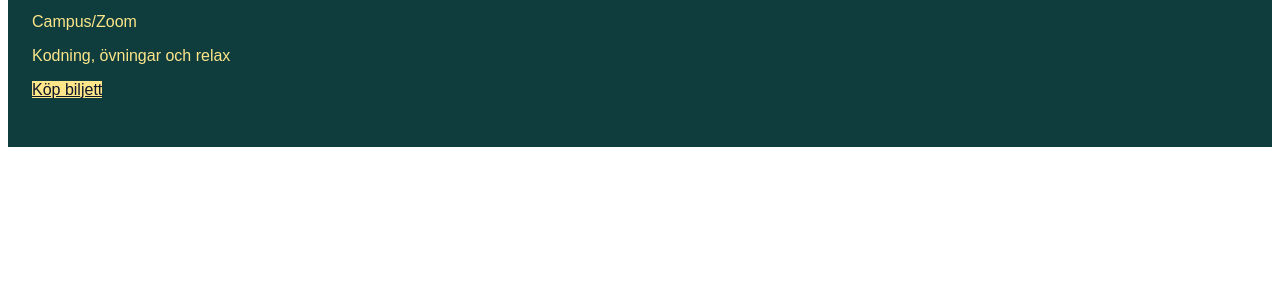
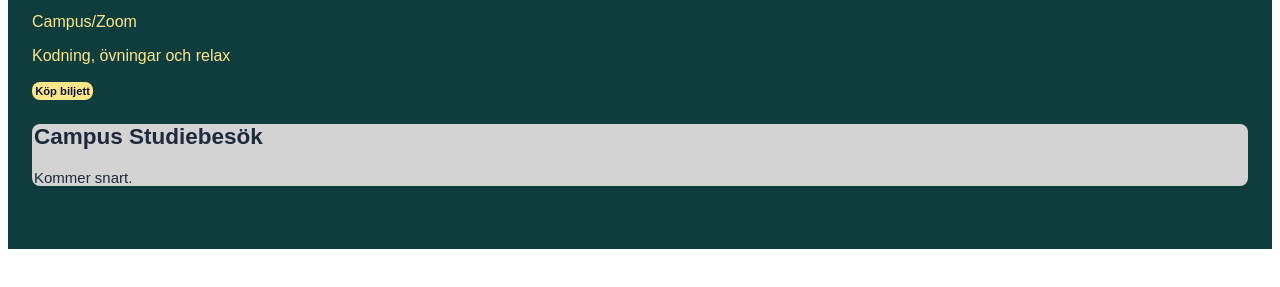
Before and after one commit to Iberia-Netrunner/v36-hero-camp, a plain HTML site: page Index.html in a window 1280 px wide. Shown: the part 377-664 px from the top of the page. Drawn offline with Linux system fonts and the light colour scheme.

Commit message:
HTML/CSS: Nytt kort med eget arv, Guram

```diff
--- a/Index.html
+++ b/Index.html
@@ -17,6 +17,10 @@
         <p class="plats">Campus/Zoom</p>
         <p class="tagline">Kodning, övningar och relax</p>
         <a class="btn" href="#">Köp biljett</a>
+        <article class="card">
+        <h2>Campus Studiebesök</h2>
+        <p>Kommer snart.</p>
+        </article>
 
     </header>
 
--- a/style.css
+++ b/style.css
@@ -9,4 +9,20 @@
 .hero .btn {
     background-color: #fde68a;
     color: #0f172a;
+    font-weight: 600;
+    margin-top: 1rem;
+    padding: 0.2rem;
+    border-radius: 8px;
+    text-decoration: none;
+    font-size: 0.7rem;
+
 }
+
+.card {
+    background-color: lightgrey;
+    color: #1e293b;
+    padding-left: 2px;
+    margin-top: 1.6rem;
+    font-size: 15px;
+    border-radius: 8px;
+}
```
Also changed, not shown: README.md.txt.
